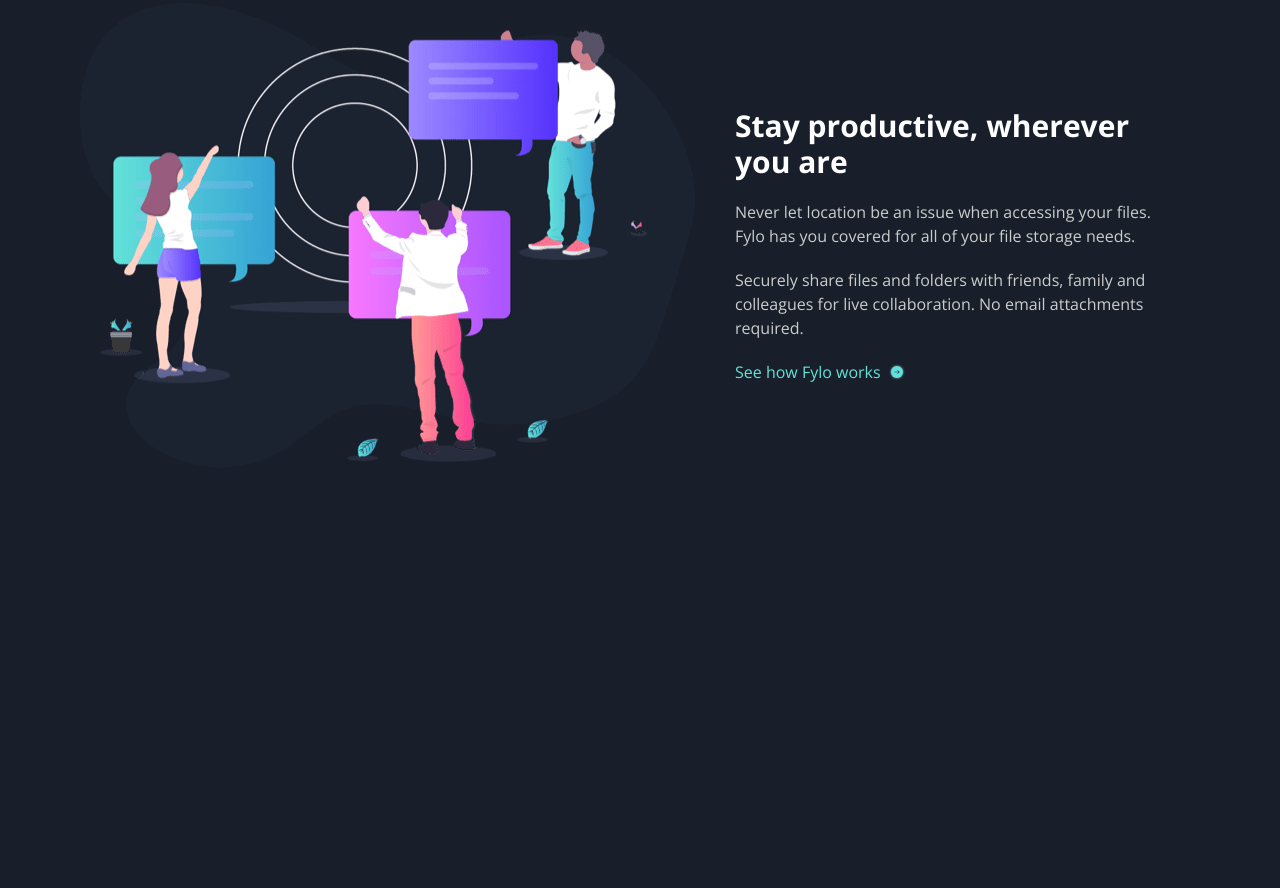
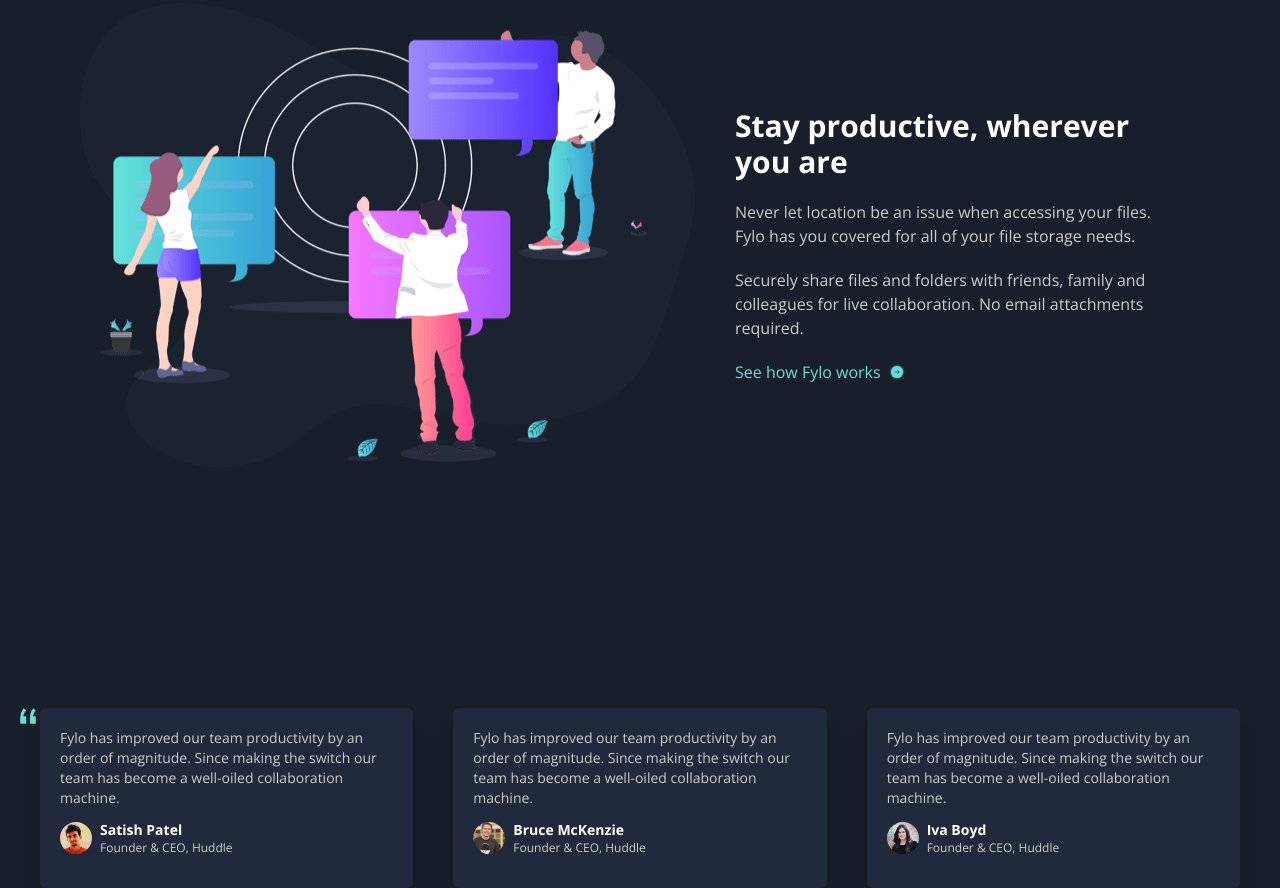
Before and after one commit to arian4/fylo-dark-theme-landing-page, a website: page src/index.html in a window 1280 px wide. Shown: the part 1576-2464 px from the top of the page. Before the commit the page ends 2044 px from the top, so only its background shows below. Drawn offline with nearby package versions, Linux system fonts and the light colour scheme.

Commit message:
Comments section completed

```diff
--- a/src/index.html
+++ b/src/index.html
@@ -178,6 +178,78 @@
           </div>
         </div>
       </section>
+
+      <section id="comments" class="mt-60">
+        <div
+          class="px-5 lg:px-10 grid gap-10 md:grid-cols-2 lg:grid-cols-3 relative"
+        >
+          <img
+            class="absolute top-0 left-5 w-4 h-4"
+            src="./images/bg-quotes.png"
+            alt="bg-quotes"
+          />
+          <div
+            class="bg-testimonials_background shadow-xl p-5 rounded-md flex flex-col"
+          >
+            <p class="text-[#ccc] text-sm">
+              Fylo has improved our team productivity by an order of magnitude.
+              Since making the switch our team has become a well-oiled
+              collaboration machine.
+            </p>
+            <div class="my-3 flex items-center">
+              <img
+                class="w-8 h-8 rounded-full mr-2"
+                src="./images/profile-1.jpg"
+                alt="profile-1"
+              />
+              <div>
+                <p class="text-sm text-white font-bold">Satish Patel</p>
+                <p class="text-xs text-[#ccc]">Founder & CEO, Huddle</p>
+              </div>
+            </div>
+          </div>
+          <div
+            class="bg-testimonials_background shadow-xl p-5 rounded-md flex flex-col"
+          >
+            <p class="text-[#ccc] text-sm">
+              Fylo has improved our team productivity by an order of magnitude.
+              Since making the switch our team has become a well-oiled
+              collaboration machine.
+            </p>
+            <div class="my-3 flex items-center">
+              <img
+                class="w-8 h-8 rounded-full mr-2"
+                src="./images/profile-2.jpg"
+                alt="profile-2"
+              />
+              <div>
+                <p class="text-sm text-white font-bold">Bruce McKenzie</p>
+                <p class="text-xs text-[#ccc]">Founder & CEO, Huddle</p>
+              </div>
+            </div>
+          </div>
+          <div
+            class="bg-testimonials_background shadow-xl p-5 rounded-md flex flex-col"
+          >
+            <p class="text-[#ccc] text-sm">
+              Fylo has improved our team productivity by an order of magnitude.
+              Since making the switch our team has become a well-oiled
+              collaboration machine.
+            </p>
+            <div class="my-3 flex items-center">
+              <img
+                class="w-8 h-8 rounded-full mr-2"
+                src="./images/profile-3.jpg"
+                alt="profile-3"
+              />
+              <div>
+                <p class="text-sm text-white font-bold">Iva Boyd</p>
+                <p class="text-xs text-[#ccc]">Founder & CEO, Huddle</p>
+              </div>
+            </div>
+          </div>
+        </div>
+      </section>
     </main>
   </body>
 </html>
```
Also changed, not shown: dist/output.css.
